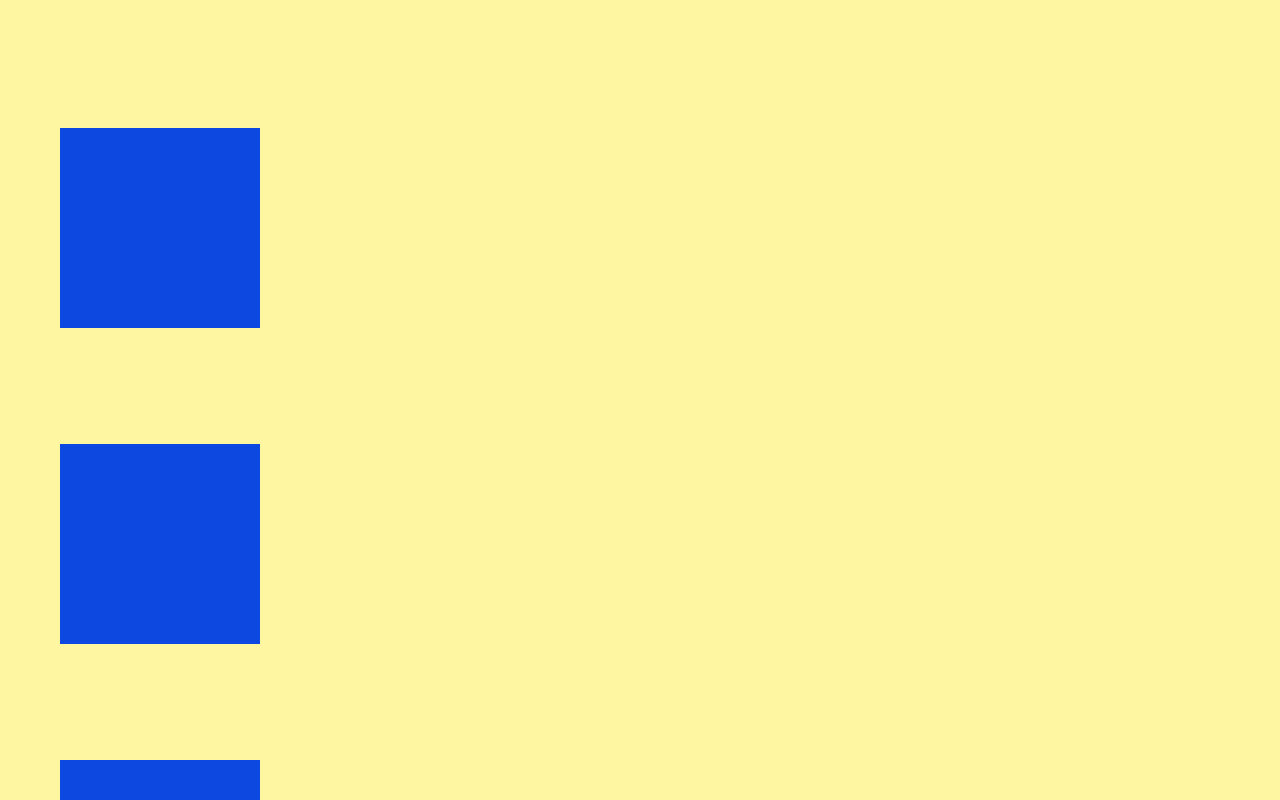
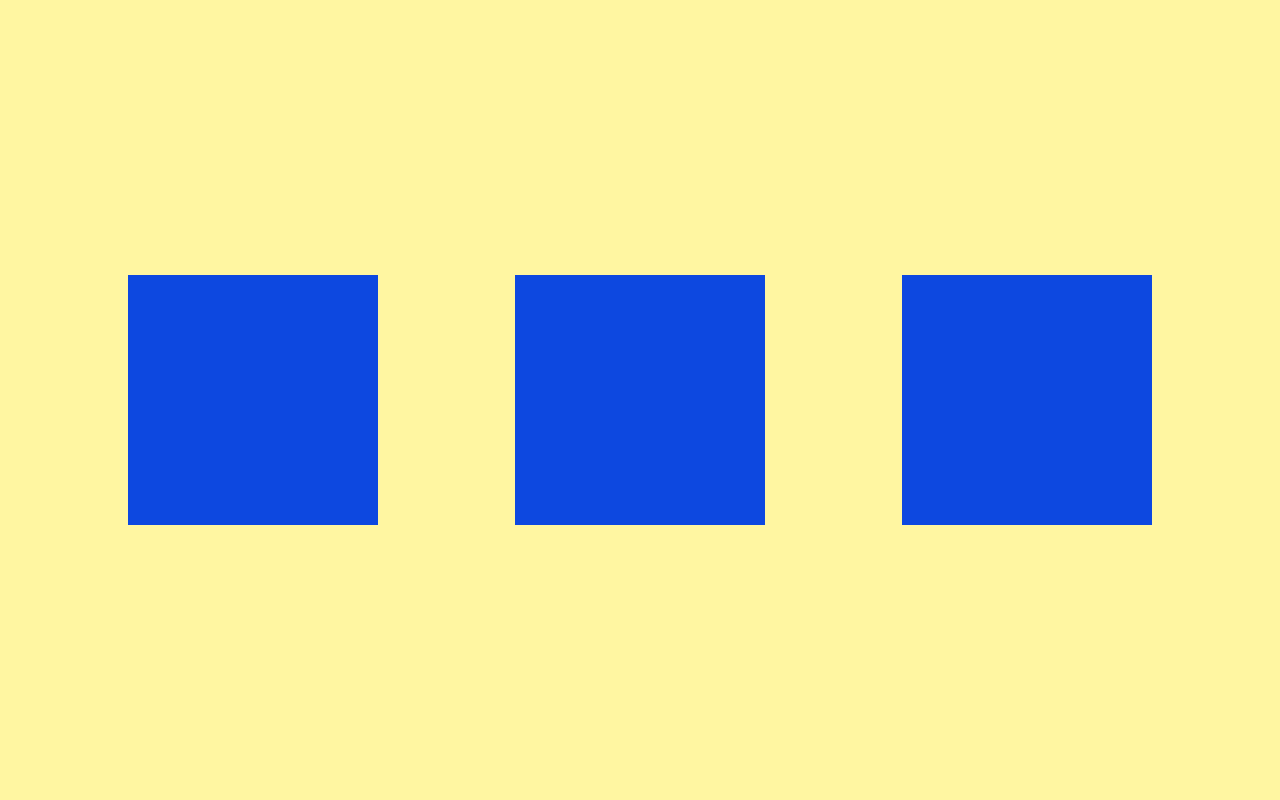
Before and after one commit to vanjastan/Praksa, a Vue app: page / in a window 1280 px wide. Shown: the top 800 px of the page. Built offline with nearby package versions, Linux system fonts and the light colour scheme.

Commit message:
Vertical and horizonal positioning

```diff
--- a/src/components/Square.vue
+++ b/src/components/Square.vue
@@ -1,32 +1,28 @@
 <template>
-  <v-container>
-   <div class="square1"></div>
-   <div class="square2"></div>
-   <div class="square3"></div>
-  </v-container>
+  <v-container style="height:100%;">
+   <div class="parent">
+   <div class="square"></div>
+   <div class="square"></div>
+   <div class="square"></div>
+   </div>
+   </v-container>
 </template>
 
 <style>
-.square1 {
-  height: 200px;
-  width: 200px;
+.square {
+  height: 250px;
+  width: 250px;
   background-color: #0D48E0;
-  margin-top:10%;
 }
 
-.square2 {
-  height: 200px;
-  width: 200px;
-  background-color: #0D48E0;
-  margin-top:10%;
+.parent {
+    height: 100%;
+    width: 100%;
+    display: flex;
+    justify-content: space-around;
+    align-items: center;
 }
 
-.square3 {
-  height: 200px;
-  width: 200px;
-  background-color: #0D48E0;
-  margin-top:10%;
-}
 </style>
 
 <script>
```
